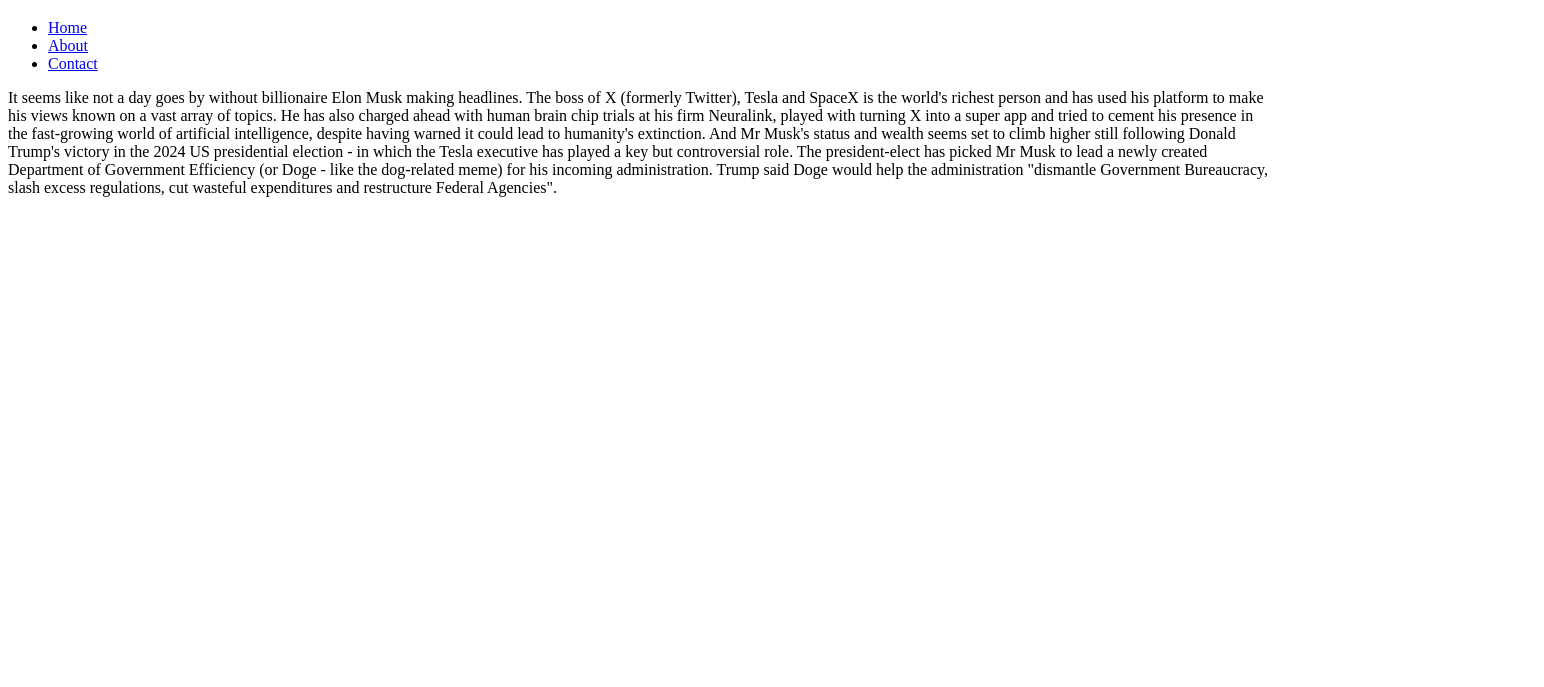
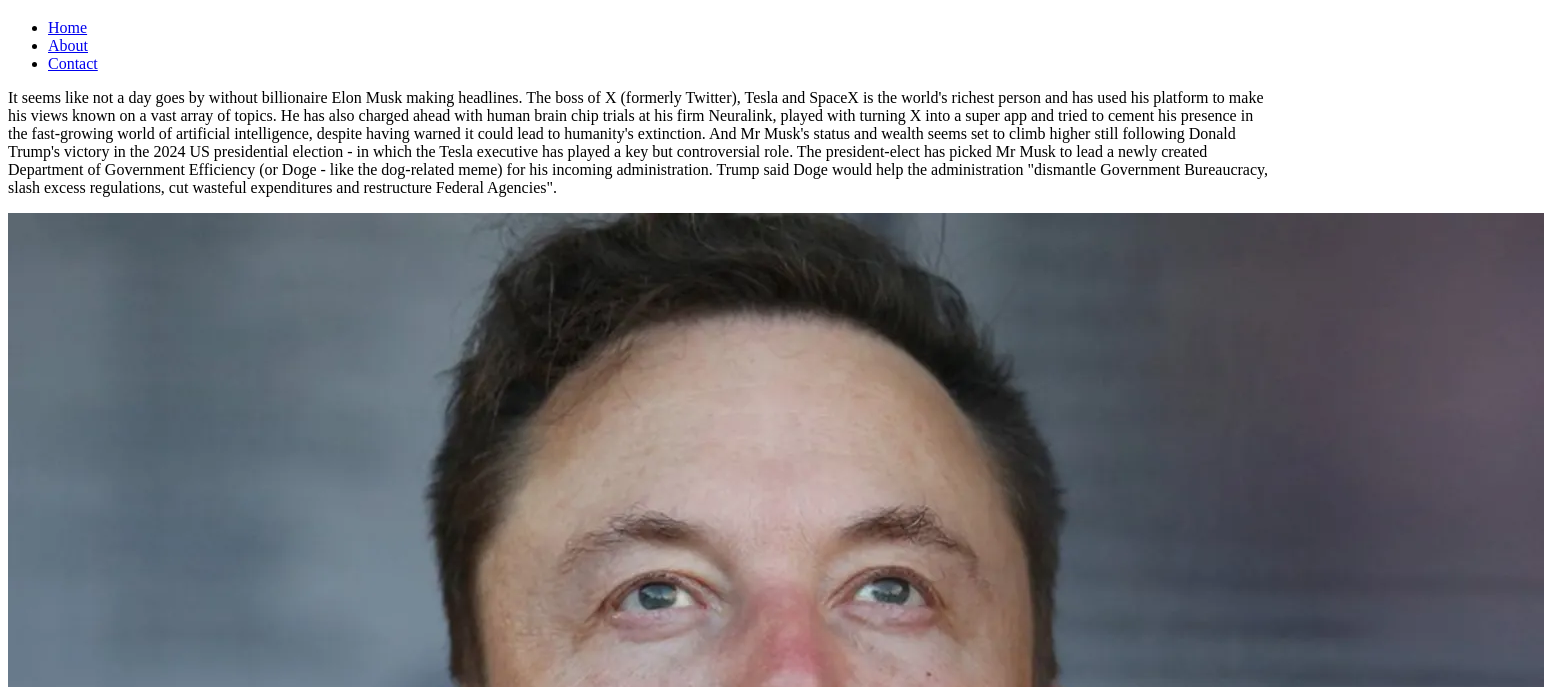
Before and after one commit to subash23000/Final-Html, a plain HTML site: page index.html in a window 1280 px wide. Shown: the part 61-748 px from the top of the page, 1544 px wide, since content can reach past the window. Drawn offline with Linux system fonts and the light colour scheme.

Commit message:
added bio

```diff
--- a/index.html
+++ b/index.html
@@ -26,6 +26,9 @@
             Trump said Doge would help the administration "dismantle Government Bureaucracy, slash excess regulations, cut wasteful expenditures and restructure Federal Agencies".
             </p>
     </div>
+    <div class="profile-picture">
+        <img src="images/Elon-Musk.jpg" alt="">
+    </div>
     <footer>
 
     </footer>
```
Also changed, not shown: images/Elon-Musk.jpg (added).
